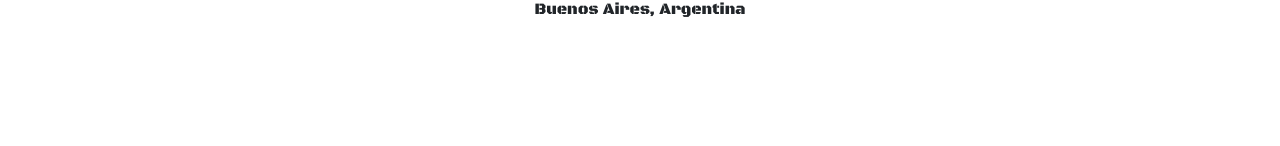
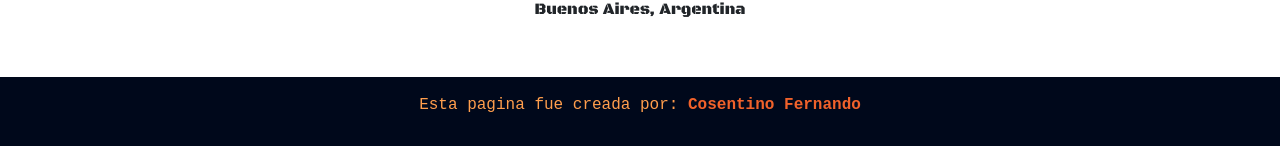
Before and after one commit to Dingras/HidraulicaMP, a React (Vite) app: page / in a window 1280 px wide. Shown: the part 1688-1834 px from the top of the page. Before the commit the page ends 1749 px from the top, so only its background shows below. Built offline with nearby package versions, Linux system fonts and the light colour scheme.

Commit message:
Implementacion de mi firma en la app

```diff
--- a/src/components/Footer/Footer.jsx
+++ b/src/components/Footer/Footer.jsx
@@ -1,8 +1,10 @@
 import './Footer.css'
 import dataContact from '../../services/Data/Contacts.json'
+import Signature from '../Signature/Signature'
 
 const Footer = () => {
     return (
+        <>
         <div className='container text-center'>
             <div className='row py-4'>
                 <div className='col-12 col-md-4 text-center align-self-center'>
@@ -46,6 +48,8 @@ const Footer = () => {
                 </div>
             </div>
         </div>
+        <Signature/>
+        </>
     )
 }
 
--- a/src/components/Partners/Partners.jsx
+++ b/src/components/Partners/Partners.jsx
@@ -7,8 +7,8 @@ const Partners = () => {
             <div className="row row-cols-auto">
                 {
                     dataPartners.partners.map((partner)=>(
-                        <div className="col mx-auto">
-                            <img className="partner-img" key={partner.id} src={partner.img_url} alt={partner.name}/>
+                        <div className="col mx-auto" key={partner.id}>
+                            <img className="partner-img" src={partner.img_url} alt={partner.name}/>
                         </div>
                         )
                     )
--- /dev/null
+++ b/src/components/Signature/Signature.css
@@ -0,0 +1,19 @@
+.signature-container{
+    width: 100%;
+    display: flex;
+    align-items: center;
+    justify-content: center;
+    padding-top: 1em;
+    padding-bottom: 1em;
+    margin-top: 1em;
+    border-color: rgb(241, 98, 43);
+    background: rgb(0, 8, 27);
+    color: rgb(255, 158, 77);
+    font-family: "Ubuntu Mono", monospace;
+}
+
+.signature-link-button{
+    text-decoration: none;
+    color: rgb(241, 98, 43);
+    font-weight: bold;
+}
--- /dev/null
+++ b/src/components/Signature/Signature.jsx
@@ -0,0 +1,14 @@
+import './Signature.css'
+
+const Signature = () => {
+    return (
+        <div className='signature-container'>
+            <p>
+                Esta pagina fue creada por:
+                <a className='signature-link-button' href='https://cosentinodev.vercel.app/'> Cosentino Fernando</a>
+            </p>
+        </div>
+    )
+}
+
+export default Signature
```
Lines whose indentation alone changed are shown as unchanged.
